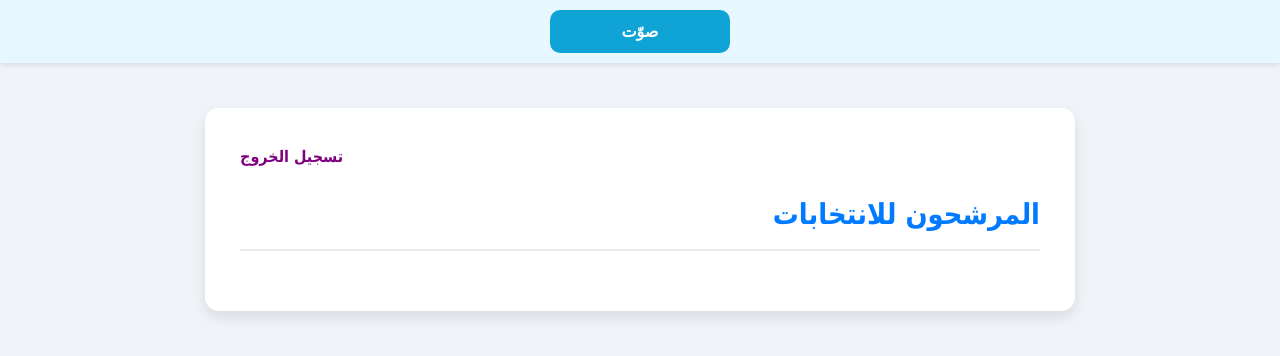
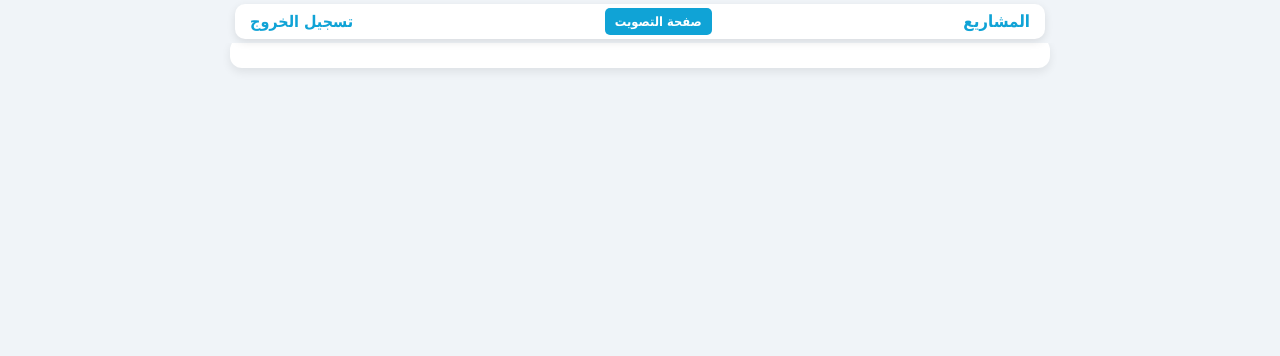
Before and after one commit to mohammadtout24/electionV1, a Django app: page //home in a window 1280 px wide. Shown: the top 356 px of the page. Run offline with Django 5.2, Linux system fonts and the light colour scheme; a user stored in the database is signed in; data comes from the database, SQL or seed files in the repository; some libraries are stand-ins or nearby versions.

Commit message:
Update home.html

```diff
--- a/candidates/templates/candidates/home.html
+++ b/candidates/templates/candidates/home.html
@@ -4,269 +4,233 @@
 <meta charset="UTF-8">
 <title>المرشحون للانتخابات</title>
 <style>
+/* Existing styles */
 body {
     font-family: "Cairo", "Tahoma", sans-serif;
-            padding: 30px;
     background-color: #f0f4f8;
     direction: rtl;
-            line-height: 1.7;
-            /* Add padding to the top of the body to prevent content from being hidden by the fixed bar */
-            padding-top: 100px; /* Adjust this value based on the height of the fixed bar */
-        }
-        .container {
-            max-width: 800px;
-            margin: 0 auto;
-            background-color: #fff;
-            padding: 35px;
-            border-radius: 14px;
-            box-shadow: 0 6px 14px rgba(0, 0, 0, 0.1);
-        }
-        h1 {
-            color: #007bff;
-            border-bottom: 2px solid #e9ecef;
-            padding-bottom: 10px;
-            margin-bottom: 25px;
-            text-align: right;
-            font-size: 1.8em;
-            font-weight: 700;
-        }
-        .login-link {
-            text-align: left;
-            margin-bottom: 20px;
-        }
-        .login-link a {
-            color: purple;
-            text-decoration: none;
-            font-weight: 600;
-        }
-        .login-link a:hover {
-            text-decoration: underline;
+    padding: 20px;
+    padding-top: 30px;
+    line-height: 1.5;
 }
 
-        /* --- NEW STYLES for Fixed Button Bar --- */
+.container {
+    max-width: 780px;
+    margin: 0 auto;
+    background: #fff;
+    padding: 15px 20px;
+    border-radius: 12px;
+    box-shadow: 0 4px 10px rgba(0,0,0,0.08);
+}
+
+/* Fixed Header Bar (General cleanup) */
 .fixed-actions-bar {
     position: fixed;
-            top: 0;
-            right: 0;
-            left: 0;
-            z-index: 1000; /* Ensure it stays on top of other content */
-            background-color: #e6f7ff; /* Light background for visibility */
-            padding: 10px 0;
-            box-shadow: 0 2px 5px rgba(0, 0, 0, 0.1);
+    top: 0; right: 0; left: 0;
+    z-index: 1000;
+    background-color: #f0f4f8;
+    padding: 4px 0;
     text-align: center;
 }
 .fixed-actions-content {
-            max-width: 800px;
+    max-width: 780px;
     margin: 0 auto;
     display: flex;
-            flex-wrap: wrap;
-            gap: 10px;
-            justify-content: center;
-            padding: 0 35px; /* Match container padding */
+    align-items: center;
+    justify-content: space-between;
+    padding: 4px 15px;
+    background: #fff;
+    border-radius: 10px;
+    box-shadow: 0 3px 8px rgba(0,0,0,0.1);
 }
-        /* --- END NEW STYLES --- */
+h4 {
+    color: #10A3D6;
+    margin: 0;
+    font-size: 1.05em;
+    font-weight: 700;
+}
+.login-link a {
+    color: #10A3D6;
+    font-weight: 600;
+    text-decoration: none;
+}
+.login-link a:hover { text-decoration: underline; }
+.fixed-buttons-container {
+    display: flex;
+    gap: 6px;
+}
 
-        /* Candidate Card Styles */
+/* Candidate Card */
 .candidate-card {
-            background-color: #f9fbfc;
-            padding: 20px;
-            border-radius: 10px;
-            border-right: 6px solid #10A3D6;
-            margin-bottom: 25px;
+    background: #f9fbfc;
+    padding: 6px 8px;
+    border-radius: 8px;
+    border-right: 3px solid #10A3D6;
+    margin-bottom: 6px;
     display: flex;
     flex-direction: column;
-            transition: background-color 0.3s;
-            position: relative;
+    transition: background 0.3s;
 }
-        .candidate-card:hover {
-            background-color: #e6f7ff;
-        }
+.candidate-card:hover { background: #e8f6ff; }
 
-        /* Radio button on top */
+/* Radio + title line - ADJUSTED FOR IN-CARD BUTTON */
 .radio-top {
     display: flex;
     align-items: center;
-            gap: 10px;
-            margin-bottom: 10px;
+    justify-content: space-between;
+    gap: 4px;
+    font-size: 0.85em;
     font-weight: bold;
     color: #333;
+    margin-bottom: 4px;
+}
+.radio-topic-wrapper {
+    display: flex;
+    align-items: center;
+    gap: 4px;
 }
 .radio-top input[type="radio"] {
-            transform: scale(1.3);
-            cursor: pointer;
+    transform: scale(0.95);
 }
 
-        /* Candidate info layout */
+/* New style for the per-card vote button */
+.card-vote-btn {
+    background-color: #007bff;
+    color: #fff;
+    border: none;
+    border-radius: 4px;
+    padding: 2px 8px;
+    font-size: 0.75em;
+    font-weight: 600;
+    cursor: pointer;
+    transition: 0.2s;
+    margin-right: 5px;
+    flex-shrink: 0;
+}
+.card-vote-btn:hover {
+    background-color: #0056b3;
+    transform: scale(1.05);
+}
+
+
+/* Candidate inner content */
 .candidate-inner {
     display: flex;
+    flex-direction: row-reverse;
     align-items: flex-start;
+    gap: 6px;
 }
-        label.candidate-inner {
-            display: flex;
-            flex: 1;
-            flex-direction: row-reverse;
-            gap: 15px;
-            cursor: pointer;
-            align-items: flex-start;
-        }
-
-        /* Smaller photo size */
 .candidate-photo {
-            width: 100px;
-            height: 120px;
-            border-radius: 8px;
+    width: 60px;
+    height: 72px;
+    border-radius: 4px;
+    border: 1px solid #10A3D6;
     object-fit: cover;
-            border: 2px solid #007bff;
     flex-shrink: 0;
 }
-
 .candidate-info {
-            color: #333;
+    flex-grow: 1;
     text-align: right;
-            flex-grow: 1;
 }
 .candidate-info strong {
     display: block;
-            color: #0d6efd;
-            font-size: 1.3em;
-            margin-bottom: 6px;
-        }
-        .candidate-info small {
-            color: #6c757d;
-            display: block;
-            margin-bottom: 10px;
-            font-weight: 500;
+    font-size: 1em;
+    color: black;
+    margin-bottom: 0;
 }
 
-        /* COLLAPSIBLE BIO STYLES (from previous step) */
+/* Bio summary + Read more inline */
+.bio-summary-wrapper {
+    display: block;
+    text-align: right;
+    margin-top: 2px;
+}
+.bio-summary {
+    display: inline;
+    max-width: calc(100% - 80px);
+    white-space: nowrap;
+    overflow: hidden;
+    text-overflow: ellipsis;
+    vertical-align: middle;
+}
+.read-more-btn {
+    display: inline;
+    margin-left: 4px;
+    background: none;
+    color: #10A3D6;
+    border: none;
+    cursor: pointer;
+    font-size: 0.8em;
+    font-weight: bold;
+    padding: 0;
+    text-decoration: underline;
+}
+.read-more-btn:hover { color: #0d6efd; }
+
+/* Expanded description */
 .candidate-description-wrapper {
     max-height: 0;
     overflow: hidden;
     transition: max-height 0.4s ease-out;
-            margin-top: 10px;
-            padding-bottom: 5px;
+    margin-top: 2px;
 }
 .candidate-description-wrapper.expanded {
     max-height: 1000px;
-            transition: max-height 0.6s ease-in;
 }
 .candidate-description {
-            padding-top: 10px;
+    padding-top: 4px;
     border-top: 1px dashed #e9ecef;
-            line-height: 1.8;
-        }
-        .candidate-description p {
-            margin: 8px 0;
-            font-size: 1em;
-            line-height: 1.8;
-        }
-        .read-more-btn {
-            background: none;
-            color: #007bff;
-            border: none;
-            font-weight: bold;
-            cursor: pointer;
-            padding: 0;
-            margin-top: 5px;
-            font-size: 0.95em;
-            text-align: right;
-            display: block;
-            text-decoration: underline;
-        }
-        .read-more-btn:hover {
-            color: #0d6efd;
+    font-size: 0.85em;
+    line-height: 1.4;
+    white-space: normal;
 }
 
-        /* Buttons */
-        /* Adjusted margins to look better inside the fixed bar */
-        .vote-btn,
-        .results-btn {
-            width: 180px;
-            text-align: center;
-            margin-right: 0; /* Removed fixed margin-right */
-            margin-bottom: 0; /* Removed fixed margin-bottom */
-            padding: 12px 25px;
-            border-radius: 10px;
-            font-weight: bold;
-            font-size: 1em;
+/* General Buttons */
+.vote-btn, .results-btn {
+    background-color: #10A3D6;
+    color: #fff;
+    border: none;
+    border-radius: 5px;
+    padding: 4px 10px;
+    font-size: 0.8em;
+    font-weight: 600;
     cursor: pointer;
-            text-decoration: none;
-            display: inline-block;
-            box-sizing: border-box;
-            transition: background-color 0.3s, transform 0.1s;
+    transition: 0.3s;
+    text-decoration: none; /* Make sure links look like buttons */
 }
-        .vote-btn {
-            background-color: #10A3D6;
-            color: white;
-            border: none;
-        }
-        .vote-btn:hover {
+.vote-btn:hover, .results-btn:hover {
     background-color: #0c82ab;
-            transform: scale(1.03);
-        }
-        .results-btn {
-            background-color: purple;
-            color: white;
-            border: none;
-        }
-        .results-btn:hover {
-            background-color: #5a1a8e;
     transform: scale(1.03);
 }
 
 /* Messages */
 .message, .warning {
-            padding: 12px 18px;
-            border-radius: 8px;
-            margin-bottom: 20px;
-            text-align: right;
-            font-weight: 500;
+    padding: 6px 10px;
+    border-radius: 6px;
+    margin-bottom: 10px;
+    font-size: 0.9em;
 }
 .message {
-            background-color: #d1e7dd;
+    background: #d1e7dd;
     color: #0f5132;
-            border: 1px solid #badbcc;
 }
 .warning {
-            background-color: #f8d7da;
+    background: #f8d7da;
     color: #842029;
-            border: 1px solid #f5c2c7;
 }
 
-        /* Mobile Responsiveness */
+/* Mobile tweaks */
 @media (max-width: 600px) {
-            body {
-                padding: 15px;
-                padding-top: 130px; /* Increased top padding for mobile */
-            }
-            .container { padding: 20px; }
-            .candidate-inner {
-                flex-direction: column-reverse;
-                align-items: center;
-            }
-            .candidate-photo {
-                width: 100%;
-                max-width: 100px;
-                height: 120px;
-                margin-bottom: 15px;
-            }
-            .candidate-info {
-                text-align: center;
-            }
-            .radio-top {
-                justify-content: center;
-                width: 100%;
-            }
-            /* Buttons are now flexible in the fixed bar, but we ensure they take full width in mobile */
-            .vote-btn,
-            .results-btn {
-                width: 100%;
-                margin: 5px 0; /* Small vertical margin for separation */
-            }
-            .fixed-actions-content {
-                padding: 0 15px; /* Adjust padding for mobile */
-                flex-direction: column; /* Stack buttons vertically on mobile */
-            }
+    body { padding: 10px; padding-top: 80px; }
+    .fixed-actions-content { flex-direction: column; gap: 4px; padding: 5px 10px; }
+    .fixed-buttons-container { flex-direction: column; }
+    .vote-btn, .results-btn { width: 100%; }
+    .candidate-inner { flex-direction: column-reverse; align-items: center; }
+    .candidate-photo { width: 65px; height: 75px; }
+    .candidate-info { text-align: right; }
+    .bio-summary-wrapper { display: block; }
+    .bio-summary { white-space: nowrap; font-size: 0.8em; }
+    .read-more-btn { display: inline; }
 }
 </style>
 </head>
@@ -274,24 +238,19 @@
 
 <div class="fixed-actions-bar">
     <div class="fixed-actions-content">
-        {% if candidates_with_votes %}
-            <form method="POST" action="{% url 'submit_vote' %}" style="display:contents;">
-                {% csrf_token %}
+        <h4>المشاريع</h4>
+        <div class="fixed-buttons-container">
+            {% if user.is_authenticated %}
+                <a href="{% url 'home' %}" class="vote-btn">صفحة التصويت</a>
 
-                {% if not voting_closed %}
-                    <button type="submit" class="vote-btn">صوّت</button>
-                {% endif %}
                 {% if is_candidate %}
                     <a href="{% url 'candidate_results' %}" class="vote-btn">عرض نتائجي</a>
                 {% endif %}
-                {% if user.is_authenticated and user.candidate %}
+                {% if user.candidate %}
                     <a href="{% url 'all_users' %}" class="vote-btn">عرض جميع المستخدمين</a>
                 {% endif %}
-            </form>
             {% endif %}
         </div>
-</div>
-<div class="container">
         <div class="login-link">
             {% if user.is_authenticated %}
                 <a href="{% url 'logout' %}">تسجيل الخروج</a>
@@ -299,17 +258,17 @@
                 <a href="{% url 'login' %}">تسجيل دخول المرشح</a>
             {% endif %}
         </div>
+    </div>
+</div>
 
-    <h1>المرشحون للانتخابات</h1>
-
+<div class="container">
     {% if messages %}
         {% for message in messages %}
             <div class="message">{{ message }}</div>
         {% endfor %}
     {% endif %}
 
-    {% if is_admin %}
-        {% else %}
+    {% if is_admin %}{% else %}
         {% if voting_closed %}
             <div class="warning">
                 انتهت فترة التصويت. لم يعد بالإمكان التصويت أو تعديل الأصوات بعد {{ deadline }}.
@@ -354,45 +334,53 @@
                             </div>
                         </label>
                     </div>
+                </form>
                 {% endfor %}
 
-            <form method="POST" action="{% url 'submit_vote' %}" id="vote-form" style="display:none;">
-                {% csrf_token %}
-            </form>
-
         {% else %}
-            <p style="text-align: right;">لم يتم تسجيل مرشحين بعد.</p>
+            <p style="text-align:right;">لم يتم تسجيل مرشحين بعد.</p>
         {% endif %}
     {% endif %}
 </div>
 
 <script>
-    /**
-     * Toggles the 'expanded' class on the description wrapper to show/hide the full content.
-     * @param {string} wrapperId - The ID of the .candidate-description-wrapper element.
-     * @param {HTMLElement} button - The 'اقرأ المزيد' button element.
-     */
 function toggleReadMore(wrapperId, button) {
     const wrapper = document.getElementById(wrapperId);
-
-        // Find the specific card element to scroll to
     const card = wrapper.closest('.candidate-card');
+    const summary = button.previousElementSibling;
 
     if (wrapper.classList.contains('expanded')) {
-            // Collapse
         wrapper.classList.remove('expanded');
         button.textContent = 'اقرأ المزيد';
-            button.style.textDecoration = 'underline'; // Add underline back
-
-            // Scroll the card back into view when collapsing
-            card.scrollIntoView({ behavior: 'smooth', block: 'start', inline: 'nearest' });
+        summary.style.display = 'inline';
+        card.scrollIntoView({ behavior: 'smooth', block: 'start' });
     } else {
-            // Expand
         wrapper.classList.add('expanded');
         button.textContent = 'إخفاء التفاصيل';
-            button.style.textDecoration = 'none'; // Remove underline when expanded
+        summary.style.display = 'none';
     }
 }
+
+document.addEventListener('DOMContentLoaded', function() {
+    document.querySelectorAll('.read-more-btn').forEach(button => {
+        const wrapperId = button.id.replace('read-more-btn-', 'description-wrapper-');
+        const wrapper = document.getElementById(wrapperId);
+        // Check if description is present and not empty
+        if (wrapper && wrapper.querySelector('.candidate-description').textContent.trim() === "") {
+            button.closest('.bio-summary-wrapper').style.display = 'none';
+        }
+    });
+
+    // Optional: Add a visual indicator to the selected radio button on card click
+    document.querySelectorAll('.candidate-inner').forEach(label => {
+        label.addEventListener('click', function() {
+            const radio = this.closest('.candidate-card').querySelector('input[type="radio"]');
+            if (radio && !radio.disabled) {
+                radio.checked = true;
+            }
+        });
+    });
+});
 </script>
 </body>
 </html>
```
Also changed, not shown: other parts of candidates/templates/candidates/home.html (+26 -5 lines). Lines whose indentation alone changed are shown as unchanged.
